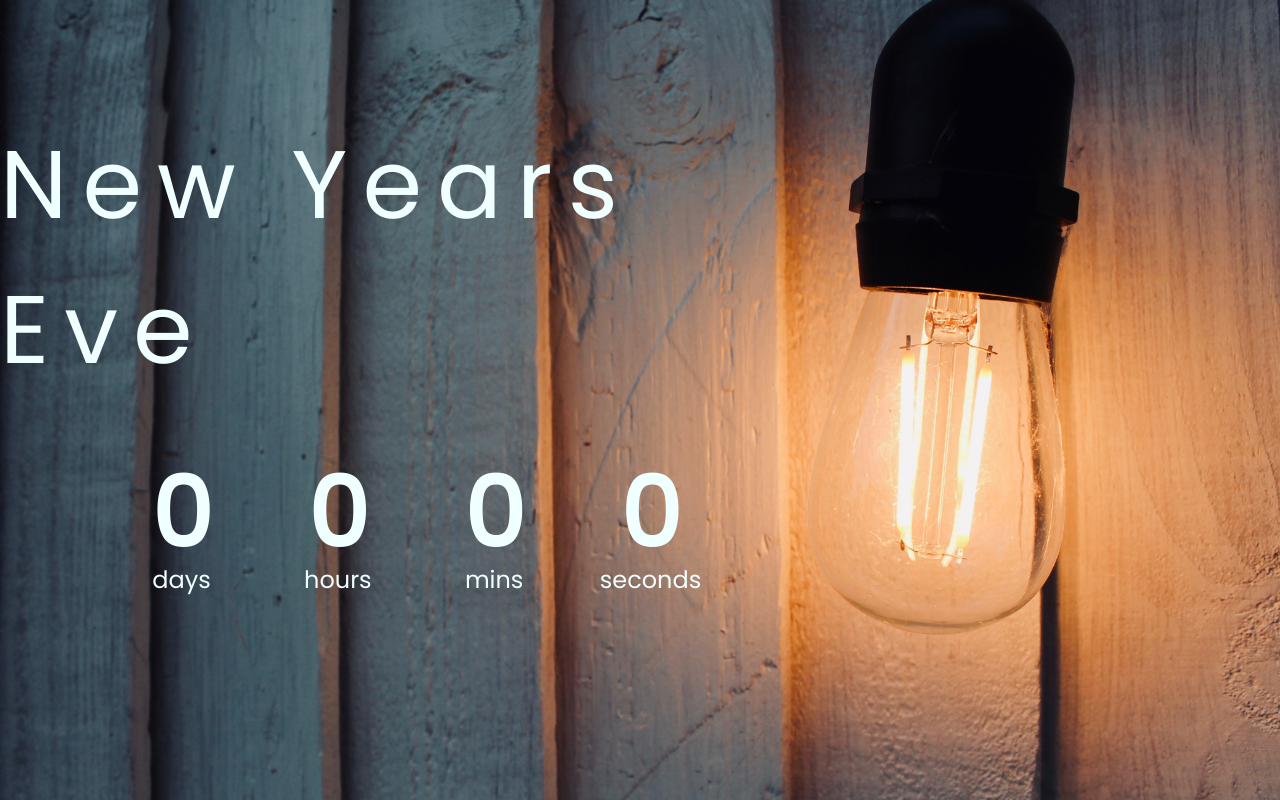
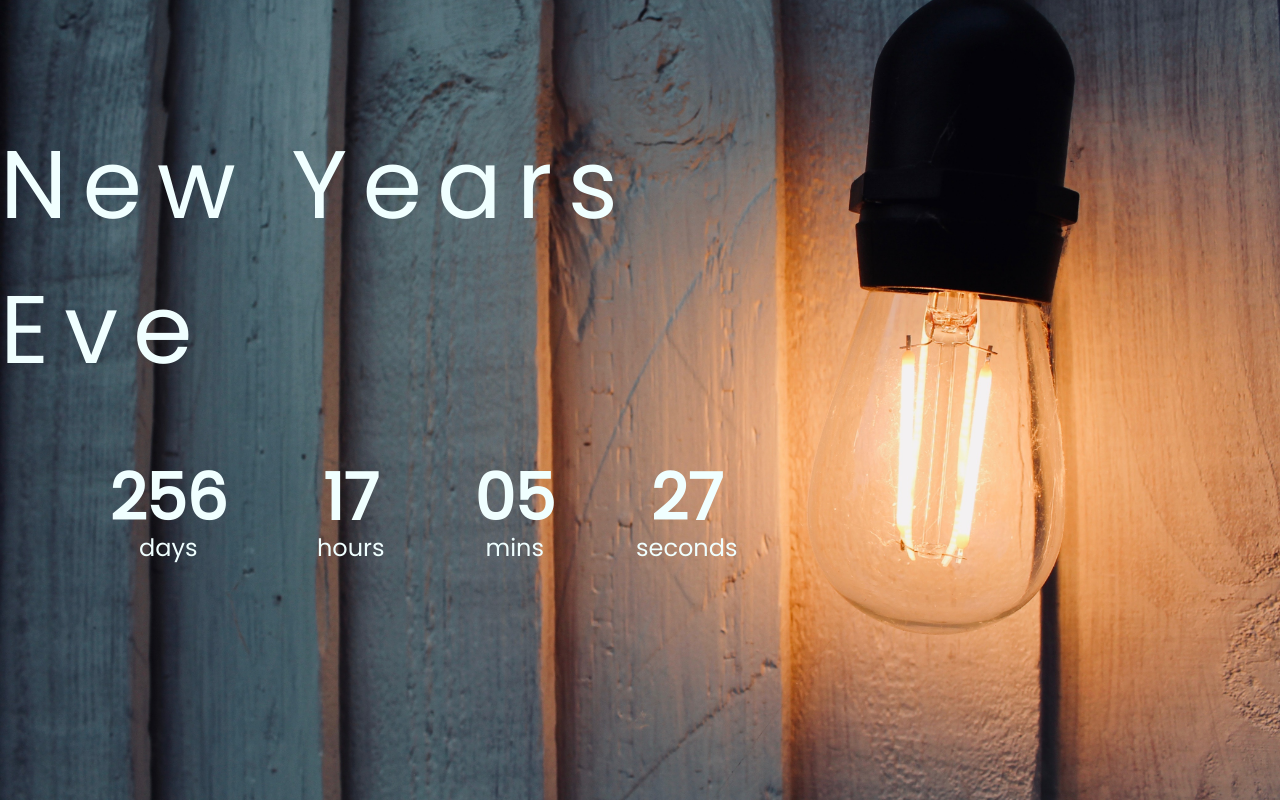
Before and after one commit to chammi-hansana/Countdown-Timer, a plain HTML site: page index.html in a window 1280 px wide. Drawn offline with Linux system fonts and the light colour scheme.

Commit message:
all added

```diff
--- a/script.js
+++ b/script.js
@@ -0,0 +1,34 @@
+const daysEl = document.getElementById('days');
+const hoursEl = document.getElementById('hours');
+const minsEl = document.getElementById('mins');
+const secondsEl = document.getElementById('seconds');
+
+
+
+const newYears = "1 Jan 2024"
+function countdown(){
+    const newYearsDate = new Date (newYears);
+    const currentDate = new Date ();
+
+    const totalseconds =  (newYearsDate - currentDate) / 1000;
+
+    const days = Math.floor (totalseconds /3600/24);
+    const hours = Math.floor (totalseconds /3600) %24;
+    const mins = Math.floor (totalseconds /60) %60;
+    const seconds = Math.floor (totalseconds) %60;
+
+    daysEl.innerHTML = days;
+    hoursEl.innerHTML = formatTime(hours);
+    minsEl.innerHTML = formatTime(mins);
+    secondsEl.innerHTML = formatTime(seconds);
+
+}
+
+function formatTime(time){
+    return time < 10 ? `0${time}` : time;
+}
+
+//initial call
+countdown();
+
+setInterval(countdown,1000);
--- a/style.css
+++ b/style.css
@@ -29,13 +29,15 @@ h1{
 .countdown-container{
     display:flex;
 
+
 }
 
 .big-text{
     font-weight: bolder;
-    font-size: 6rem;
+    font-size: 4rem;
     line-height: 1;
-    margin: 0 3rem;
+    margin: 0rem 3rem  ;
+
 
 }
 
```
